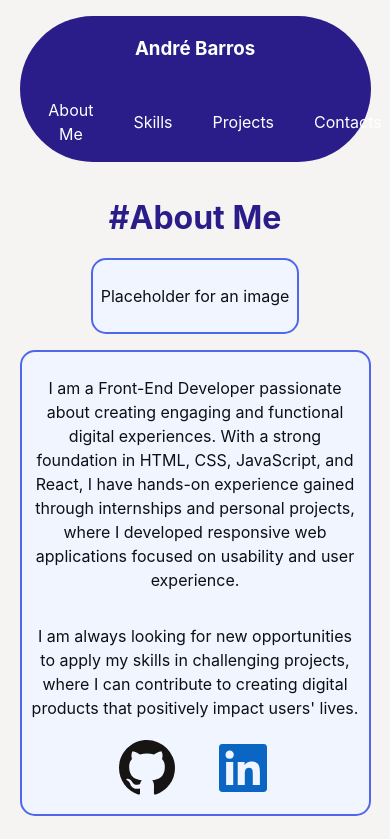
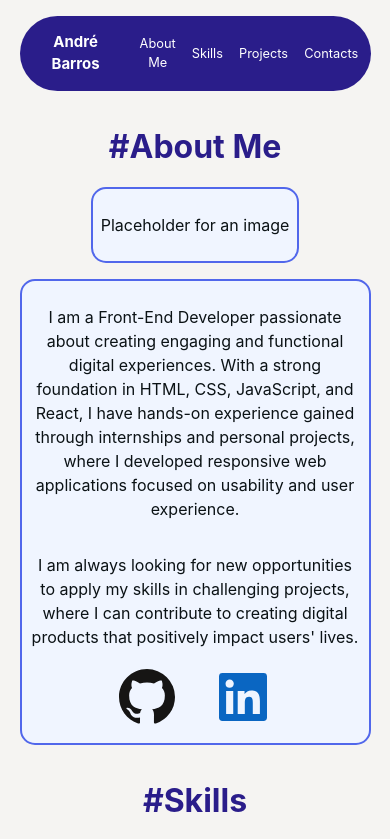
Before and after one commit to andrebarros7201/portfolio, a React (Vite) app: page / in a window 390 px wide. Shown: the top 839 px of the page. Built offline with nearby package versions, Linux system fonts and the light colour scheme.

Commit message:
fix navbar when in mobile view

```diff
--- a/src/styles/navbar.module.css
+++ b/src/styles/navbar.module.css
@@ -30,10 +30,13 @@ nav {
   }
 }
 
-@media(max-width: 600px) {
+@media(max-width: 650px) {
   header{
-    flex-flow: column nowrap;
-    padding:0 1rem;
-    position: static;
+    font-size: 0.8rem;
+  }
+  nav{
+    & ul{
+      gap: 1rem;
+    }
   }
 }
```
